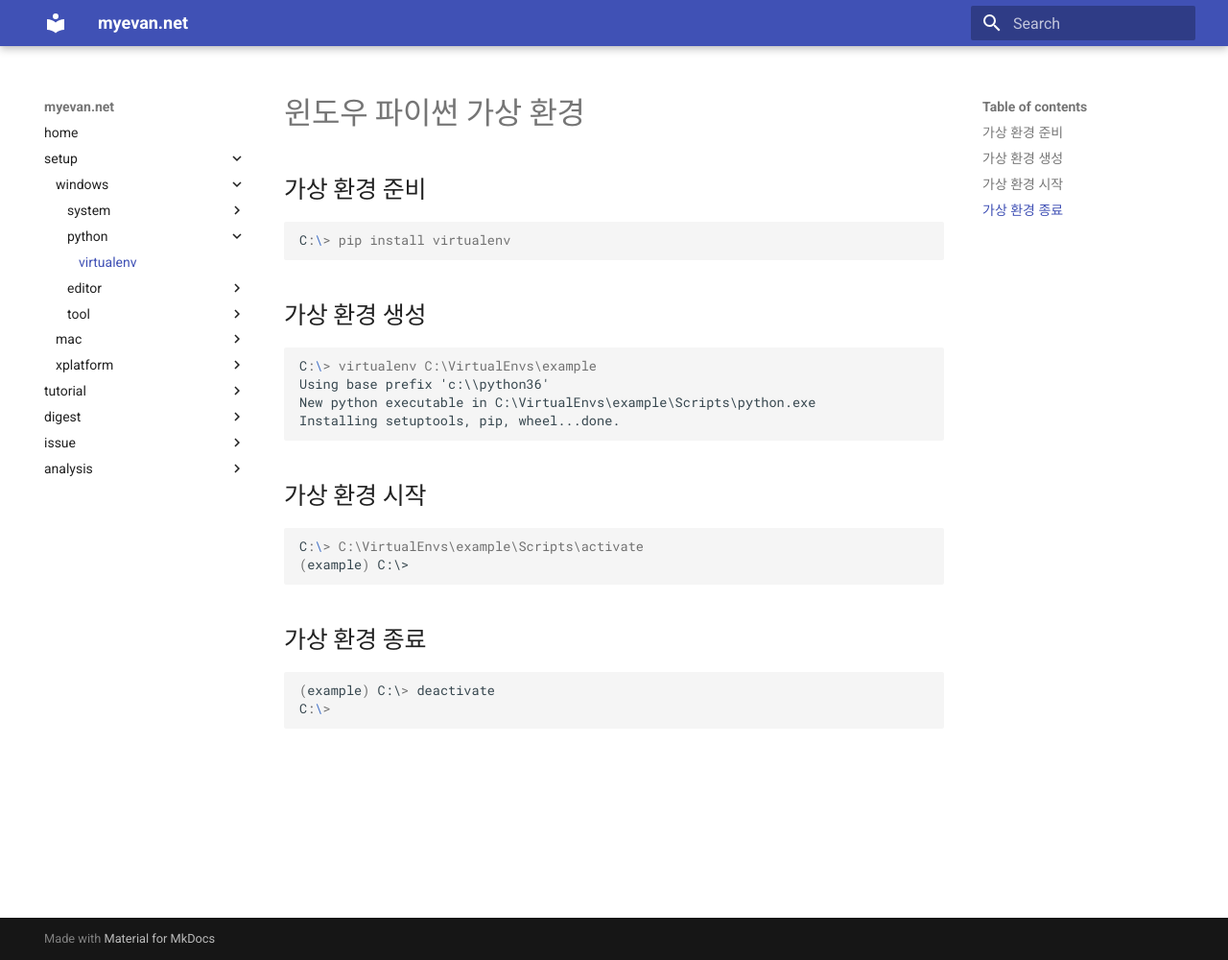
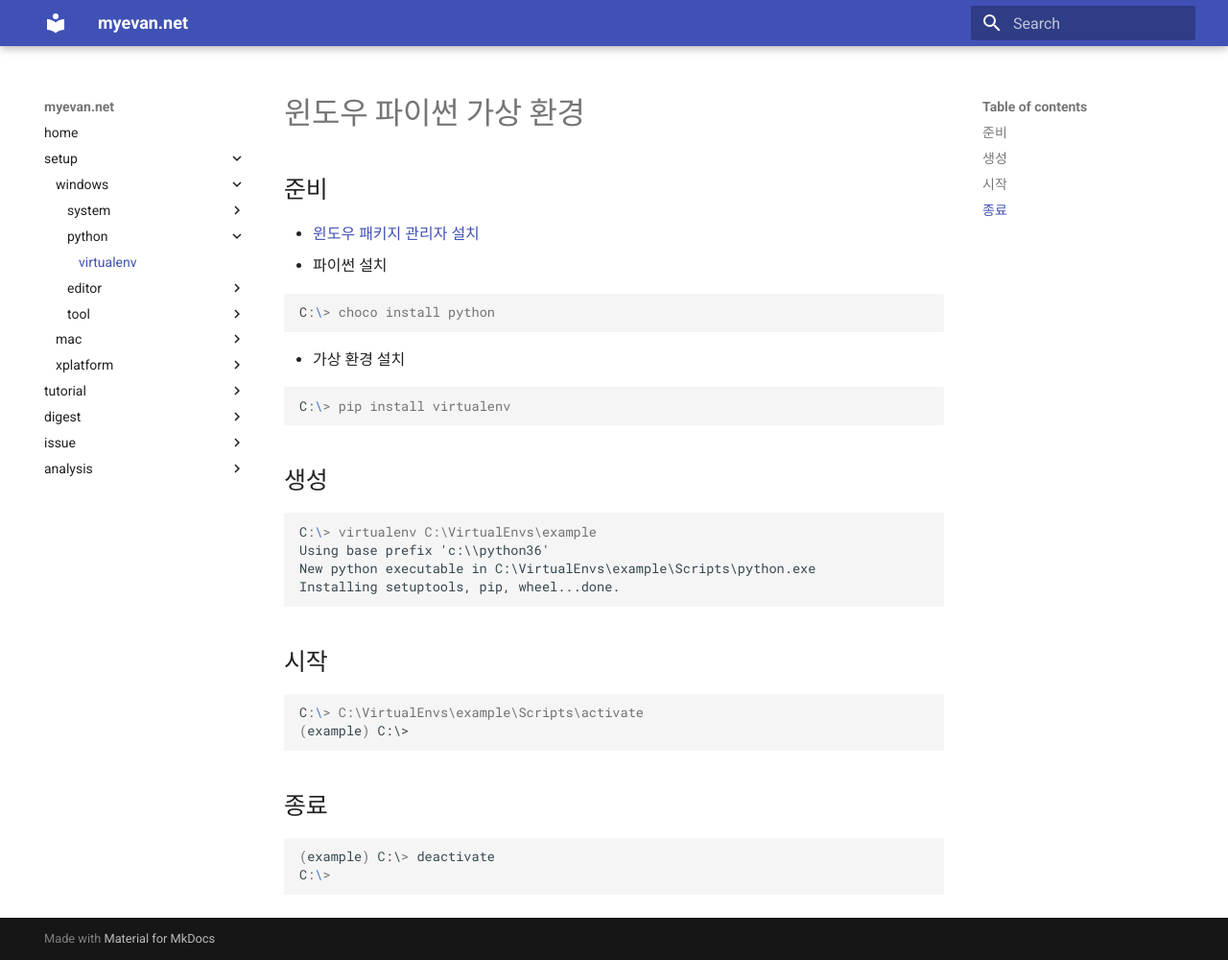
Before and after one commit to myevan/myevan-home, an MkDocs documentation site: the page built from docs/windows_python_virtualenv.md, in a window 1280 px wide and 1000 px high. Shown: the whole window at 96% size. Built offline with MkDocs 1.6.1 and Material for MkDocs 9.7.7, drawn with Linux system fonts in a browser that asks for light colours; old or Windows-style settings are respelled for this version of MkDocs.

Commit message:
윈도우 파이썬 가상 환경 정리

````diff
--- a/docs/windows_python_virtualenv.md
+++ b/docs/windows_python_virtualenv.md
@@ -1,12 +1,21 @@
 # 윈도우 파이썬 가상 환경
 
-## 가상 환경 준비
+## 준비
+
+* [윈도우 패키지 관리자 설치](windows_package_management.md)
+* 파이썬 설치
+
+```bat
+C:\> choco install python
+```
+
+* 가상 환경 설치
 
 ```bat
 C:\> pip install virtualenv
 ```
 
-## 가상 환경 생성
+## 생성
 
 ```bat
 C:\> virtualenv C:\VirtualEnvs\example
@@ -15,14 +24,14 @@ New python executable in C:\VirtualEnvs\example\Scripts\python.exe
 Installing setuptools, pip, wheel...done.
 ```
 
-## 가상 환경 시작
+## 시작
 
 ```bat
 C:\> C:\VirtualEnvs\example\Scripts\activate
 (example) C:\>
 ```
 
-## 가상 환경 종료
+## 종료
 
 ```bat
 (example) C:\> deactivate
````
